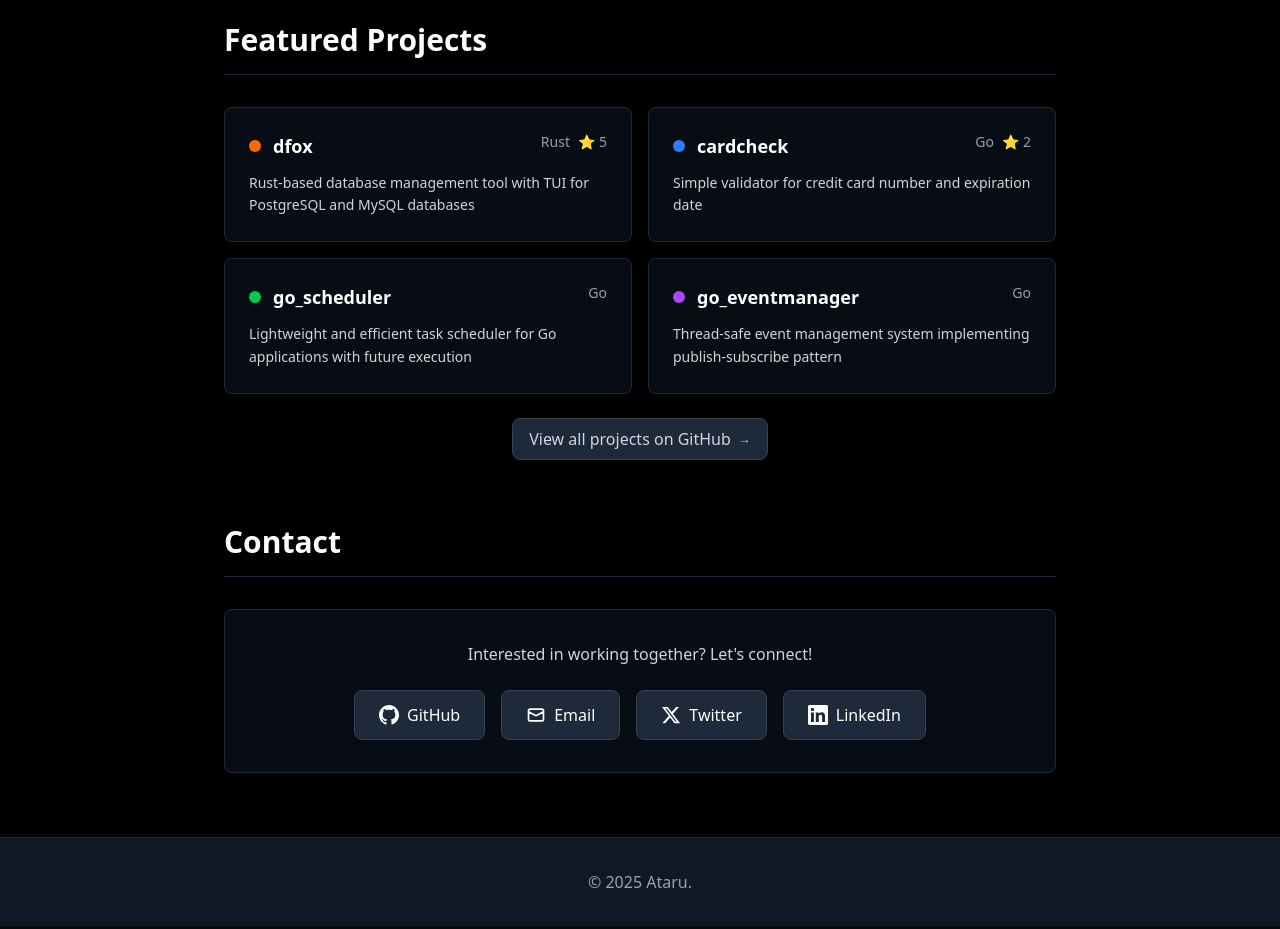
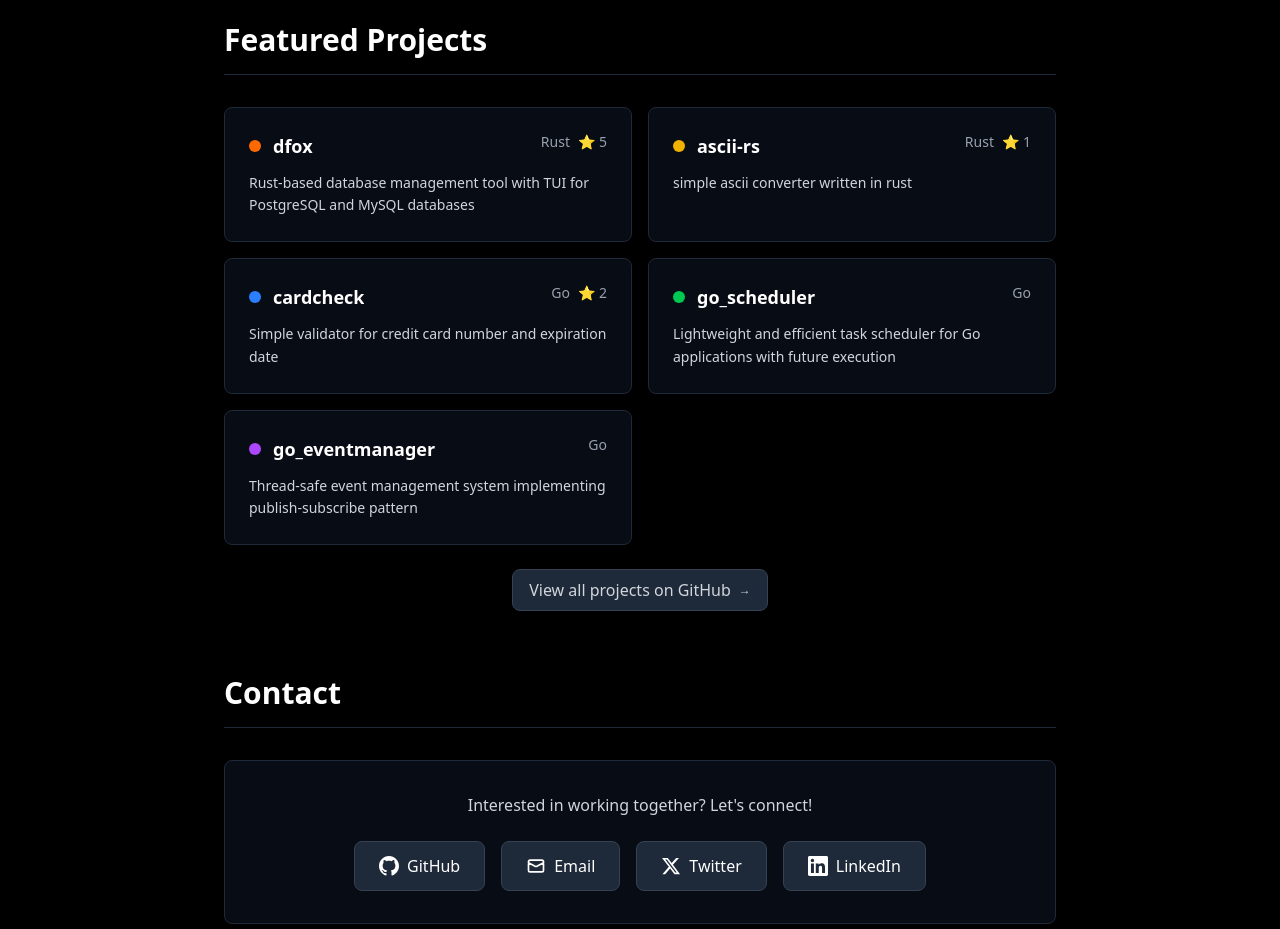
Before and after one commit to 0xataru/personal, a Next.js app: page / in a window 1280 px wide. Shown: the part 1060-1989 px from the top of the page. Built offline with nearby package versions, Linux system fonts and the light colour scheme.

Commit message:
feat: add ascii-rs

```diff
--- a/src/data/experience.ts
+++ b/src/data/experience.ts
@@ -15,6 +15,14 @@ export const featuredProjects: ProjectItem[] = [
     stars: 5,
     url: "https://github.com/0xataru/dfox",
     color: "bg-orange-500"
+  },
+  {
+    title: "ascii-rs",
+    description: "simple ascii converter written in rust",
+    language: "Rust",
+    stars: 1,
+    url: "https://github.com/0xataru/ascii-rs",
+    color: "bg-yellow-500"
   },
   {
     title: "cardcheck",
```
